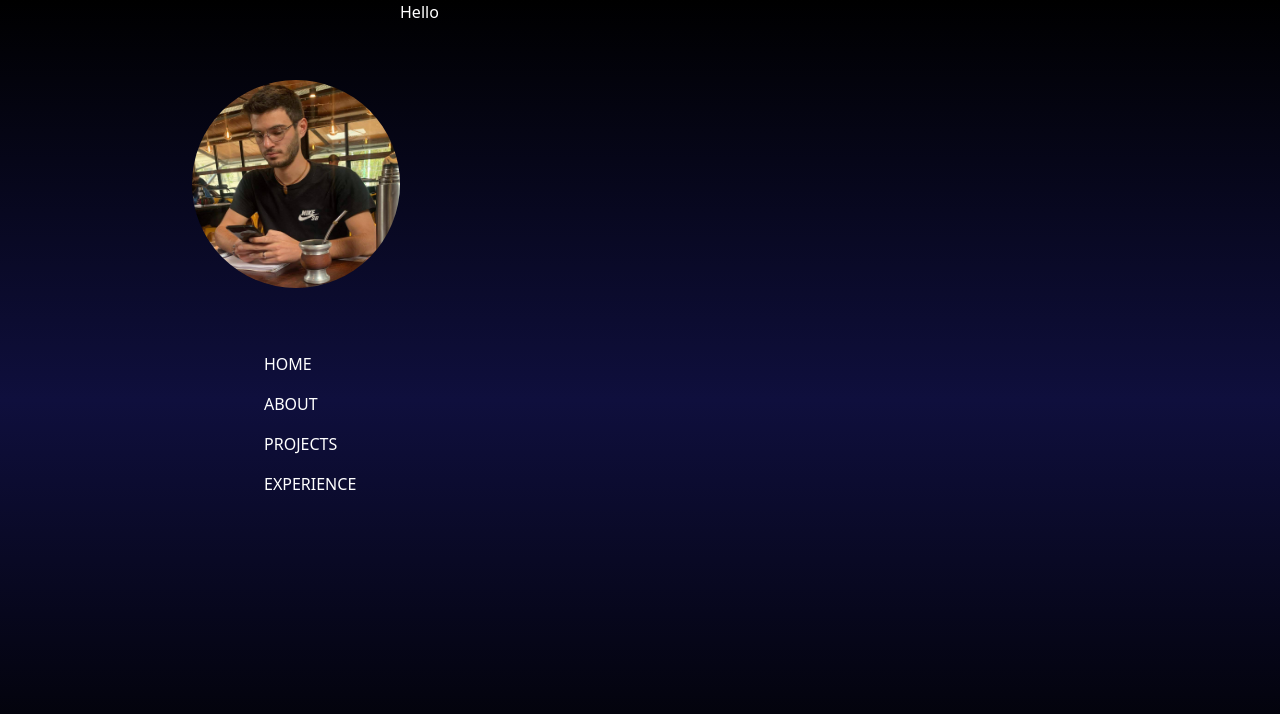
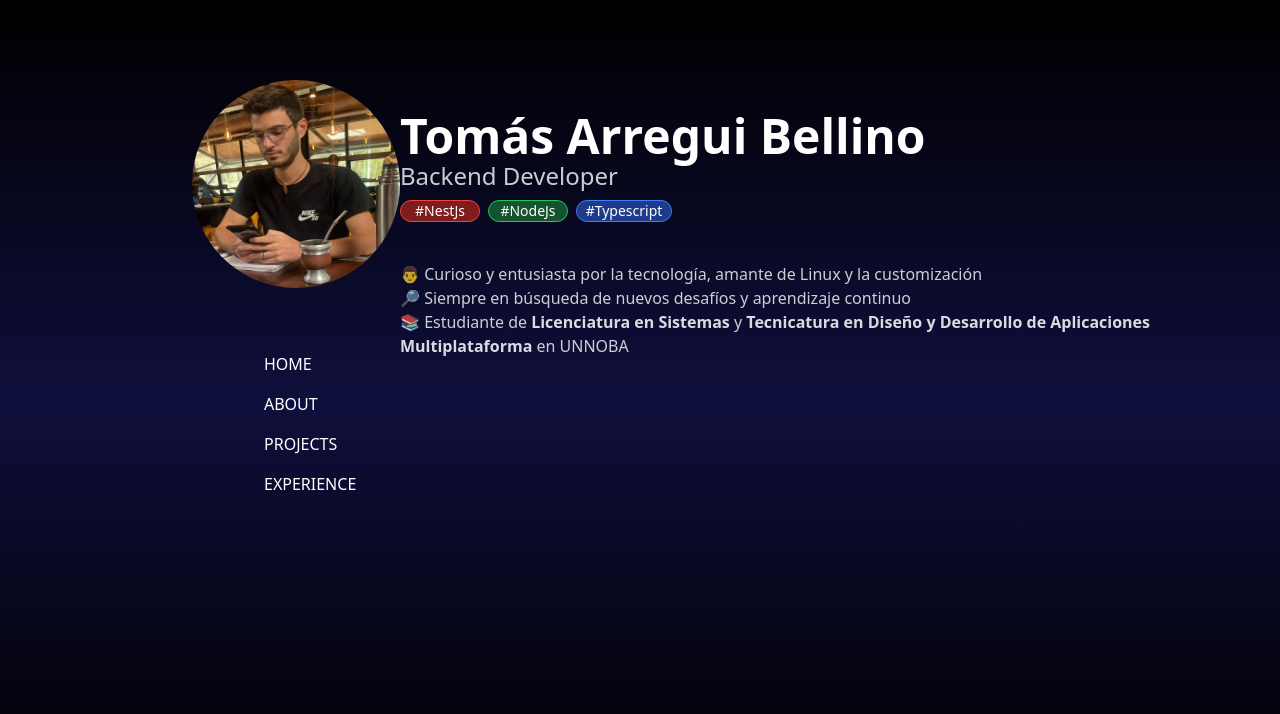
Before and after one commit to noisyBrain/portfolio, an Astro site: page / in a window 1280 px wide. Shown: the top 714 px of the page. Built offline with nearby package versions, Linux system fonts and the light colour scheme; Astro itself is replaced by a stand-in of ours.

Commit message:
feat: added description and technologies

```diff
--- a/src/pages/index.astro
+++ b/src/pages/index.astro
@@ -1,9 +1,16 @@
 ---
+import Description from '../components/Description.astro'
+import Technologies from '../components/Technologies.astro'
 import Layout from '../layouts/Layout.astro';
 ---
 
 <Layout title="Tomás Arregui Bellino - Backend Developer">
-  <main>
-    <h2>Hello</h2>
+  <main class="w-full flex flex-col items-center">
+    <section class="flex flex-col relative mt-28 w-[792px] text-pretty">
+      <h1 class="text-5xl font-bold">Tomás Arregui Bellino</h1>
+      <h2 class="text-2xl text-white/80">Backend Developer</h2>
+
+      <Technologies/>
+      <Description/>
   </main>
 </Layout>
```
